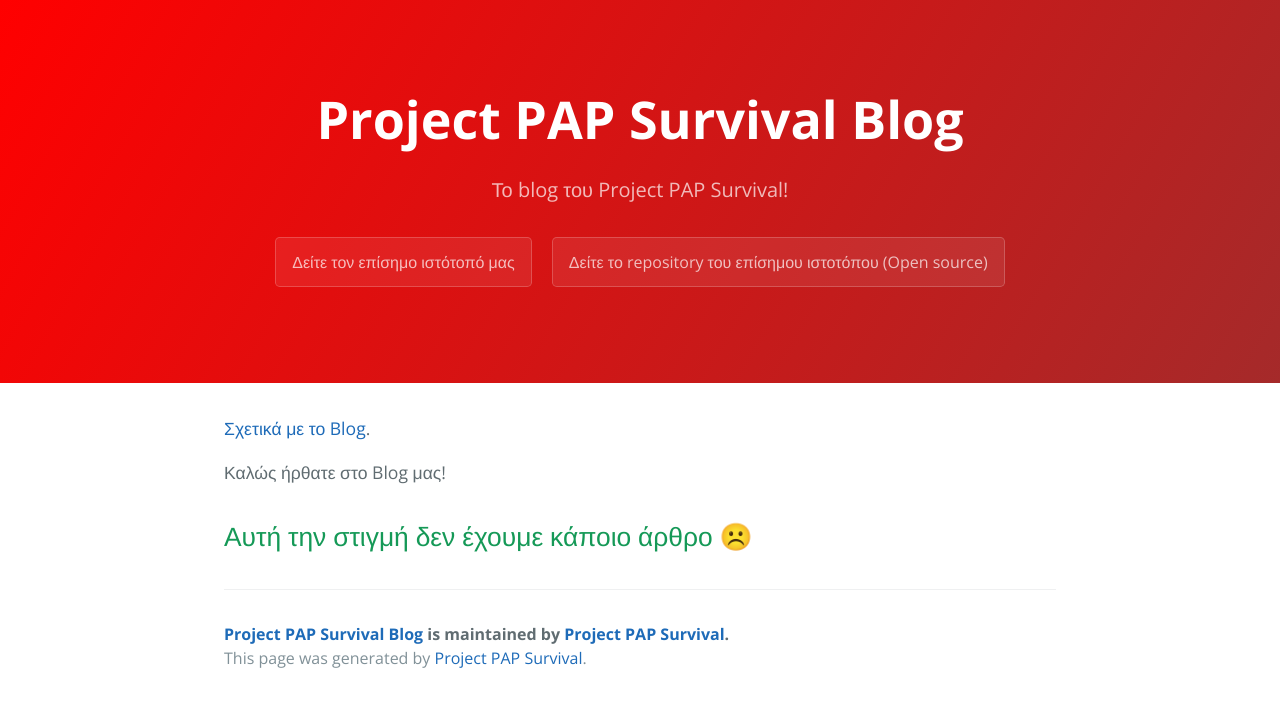
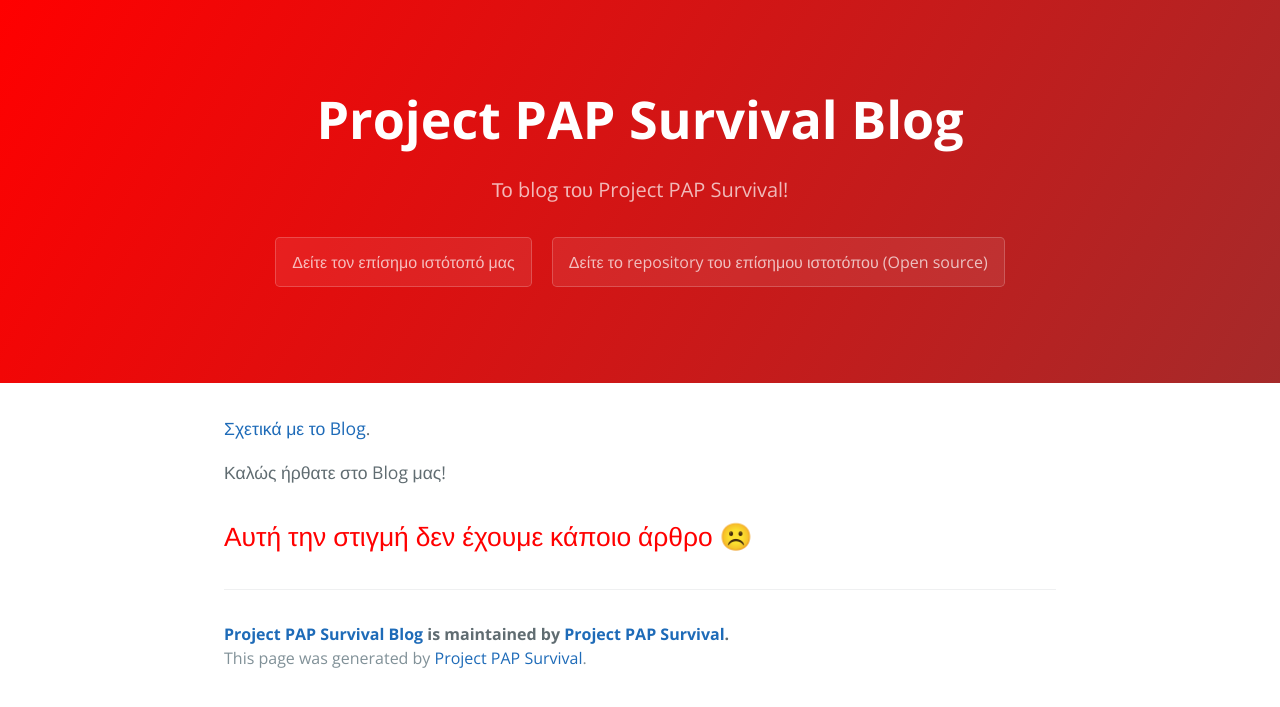
Before and after one commit to kostaspapoutsisweb/projectpapsurvivalblog, a Jekyll site: the page built from index.md, in a window 1280 px wide. Shown: the top 707 px of the page. Built offline with Jekyll 4.4.1, drawn with Linux system fonts in a browser that asks for light colours.

Commit message:
Update variables.scss

```diff
--- a/_sass/variables.scss
+++ b/_sass/variables.scss
@@ -8,7 +8,7 @@ $header-bg-color: brown !default;
 $header-bg-color-secondary: #ff0000 !default;
 
 // Text
-$section-headings-color: #159957 !default;
+$section-headings-color: #ff0000 !default;
 $body-text-color: #606c71 !default;
 $body-link-color: #1e6bb8 !default;
 $blockquote-text-color: #819198 !default;
```
